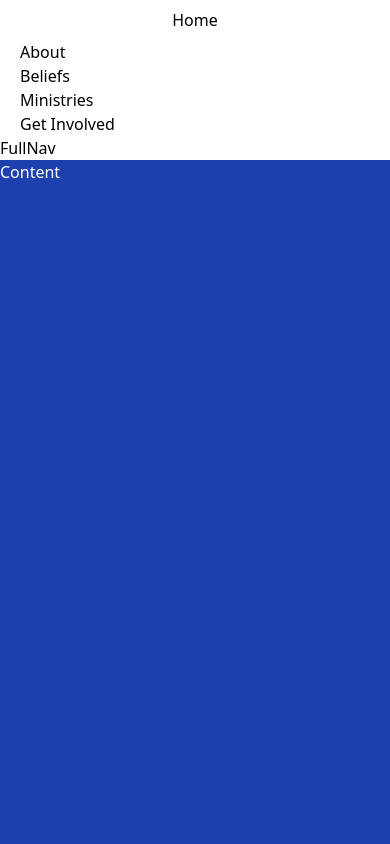
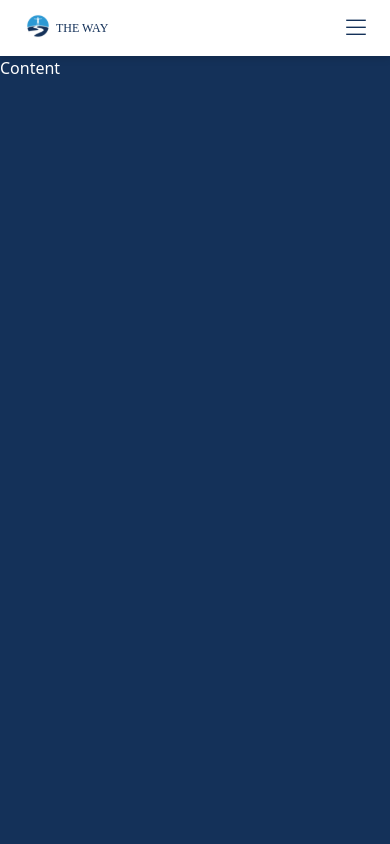
Before and after one commit to AaronTheDesigner/the-way, a Next.js app: page / in a window 390 px wide. Shown: the top 844 px of the page. Built offline with nearby package versions, Linux system fonts and the light colour scheme.

Commit message:
nav near done

```diff
--- a/components/FullNav.js
+++ b/components/FullNav.js
@@ -1,11 +1,26 @@
 import React from 'react'
 import Container from './Container'
+import Image from 'next/image'
+import Link from 'next/link'
+import icon from '../public/images/the-way-icon.svg'
 
 const FullNav = () => {
   return (
-    <Container>
-      <div>FullNav</div>
-    </Container>
+
+      <div className='fixed top-0 left-0 invisible -z-10 md:visible md:z-50 w-full bg-white drop-shadow-md h-16'>
+        <Container>
+        <div className="h-full flex justify-between">
+          <div className="w-16">
+              <Image
+                src={icon}
+              />
+          </div>
+          <div className="flex nav-full">
+
+          </div>
+        </div>
+        </Container>
+      </div>
 
   )
 }
--- a/components/MobileNav.js
+++ b/components/MobileNav.js
@@ -1,18 +1,96 @@
-import React from 'react'
-import Link from 'next/link'
-import Container from './Container'
+import React, { useState } from 'react';
+import Link from 'next/link';
+import Image from 'next/image';
+import Container from './Container';
+import icon from '../public/images/the-way-icon.svg'
+import menu from '../public/images/menu.svg'
 
 const MobileNav = () => {
+  const [open, setOpen] = useState(false);
+
+  const toggleOpen = () => {
+    if (open === false) {
+      setOpen(true)
+    } else {
+      setOpen(false)
+    }
+  }
+
+  const Panel = ({children}) => {
+    if (open === false) {
+      return (
+        <div className='md:invisible md:-z-10 drop-shadow-md bg-white -translate-y-48 fixed top-0 left-0 z-50 w-full font-nav uppercase text-xs'>
+          {children}
+        </div>
+      )
+    } else {
+      return (
+        <div className='md:invisible md:-z-10 drop-shadow-md bg-white fixed top-0 left-0 z-50 w-full font-nav uppercase text-xs'>
+          {children}
+        </div>
+      )
+    }
+
+  }
+
   return (
-    <Container>
-      <div className="bg-white flex flex-col px-5">
-        <div className="flex h-10 justify-center items-center w-full">Home</div>
-        <div className="flex">About</div>
-        <div className="flex">Beliefs</div>
-        <div className="flex">Ministries</div>
-        <div className="flex">Get Involved</div>
-      </div>
-    </Container>
+    <Panel className="">
+      <Container className="">
+        <div className="bg-white flex flex-col px-5">
+          <div className="flex h-10 justify-center items-center w-full">
+            <Link href="/">
+              Home
+            </Link>
+          </div>
+          <div className="flex h-10 justify-center items-center w-full">
+            <Link href="/about">
+              About
+            </Link>
+          </div>
+          <div className="flex h-10 justify-center items-center w-full">
+            <Link href="/beliefs">
+              Beliefs
+            </Link>
+          </div>
+          <div className="flex h-10 justify-center items-center w-full">
+            <Link href="/ministries">
+              Ministries
+            </Link>
+          </div>
+          <div className="flex h-10 justify-center items-center w-full">
+            <Link href="/getinvolved">
+              Get Involved
+            </Link>
+          </div>
+          <div className="flex h-full justify-between align-middle items-center pb-2 w-full ">
+            <div className='flex items-center'>
+              <div className="w-9  ">
+                <Image
+                  src={icon}
+                  alt="The Way Icon"
+                  className=''
+                />
+              </div>
+              <p className='font-display text-center text-primary '>
+                The Way
+              </p>
+            </div>
+
+            <div onClick={() => {toggleOpen()}} className="">
+              <div className=' translate-y-0.5 w-7 '>
+                <Image
+                  src={menu}
+                  alt="Menu"
+                  className=''
+                />
+              </div>
+            </div>
+          </div>
+        </div>
+      </Container>
+    </Panel>
+
+
   )
 }
 
--- /dev/null
+++ b/components/Padding.js
@@ -0,0 +1,11 @@
+import React from 'react'
+
+const Padding = ({children}) => {
+  return (
+    <div className='pt-14'>
+        {children}
+    </div>
+  )
+}
+
+export default Padding
--- a/pages/index.js
+++ b/pages/index.js
@@ -1,15 +1,21 @@
 import Head from 'next/head'
 import Image from 'next/image'
 import Layout from '../components/Layout'
+import Padding from '../components/Padding'
 
 export default function Home() {
   return (
     <Layout>
-      <div className='h-screen bg-blue-800 w-full'>
-        <h1 className="text-white">
-          Content
-        </h1>
-      </div>
+      <Padding>
+      <div className='h-screen bg-primary w-full'>
+          <h1 className="text-white">
+            Content
+          </h1>
+        </div>
+      </Padding>
+
+
+
     </Layout>
 
 
--- a/tailwind.config.js
+++ b/tailwind.config.js
@@ -5,6 +5,17 @@ module.exports = {
     "./components/**/*.{js,ts,jsx,tsx}",
   ],
   theme: {
+    fontFamily: {
+      'nav': ['"Helvetica Now Micro"'],
+      'body': ['Raleway'],
+      'display': ['"Helvetica Now Display"']
+    },
+    colors: {
+      'primary': '#143159',
+      'secondary': '#2E98D4',
+      'pale': '#8ED6FF',
+      'white': '#ffffff'
+    },
     extend: {},
   },
   plugins: [],
```
